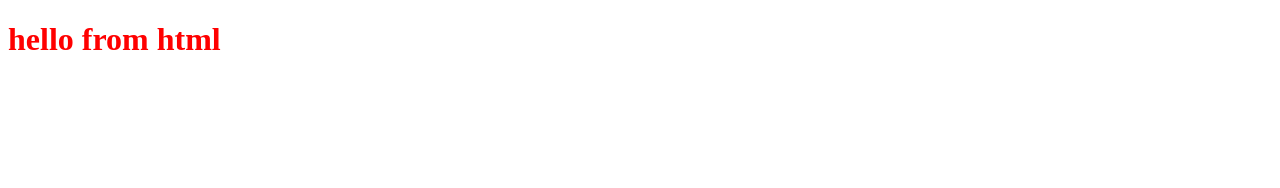
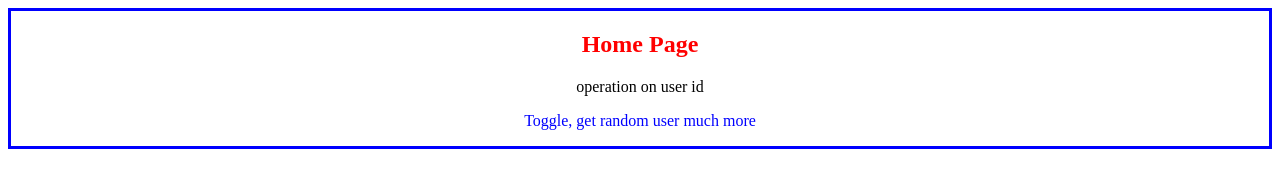
Before and after one commit to Shafeen01/Autosuggest, a website: page frontend/index.html in a window 1280 px wide. Drawn offline with Linux system fonts and the light colour scheme.

Commit message:
update home page

```diff
--- a/frontend/index.css
+++ b/frontend/index.css
@@ -1,3 +1,13 @@
-h1{
-    color:red
+h2{
+    color:red;
 }
+#home-intro{
+    text-align: center;
+    border: 3px solid blue;
+}
+#p2{
+    color:blue;
+}
+#home-intro:hover{
+    background-color: lightblue;
+}
--- a/frontend/index.html
+++ b/frontend/index.html
@@ -7,7 +7,11 @@
     <link rel="stylesheet" href="index.css">
 </head>
 <body>
-    <h1> hello from html </h1>
+    <div id ="home-intro">
+    <h2> Home Page</h2>
+    <p id="p1">operation on user id</p>
+    <p id="p2">Toggle, get random user much more</p>
+    </div>
     <script src="index.js"></script>
 </body>
 </html>
--- a/frontend/index.js
+++ b/frontend/index.js
@@ -1,2 +1,2 @@
 console.log("Hello from JS");
-alert("Hello from js");
+//alert("Hello from js");
```
